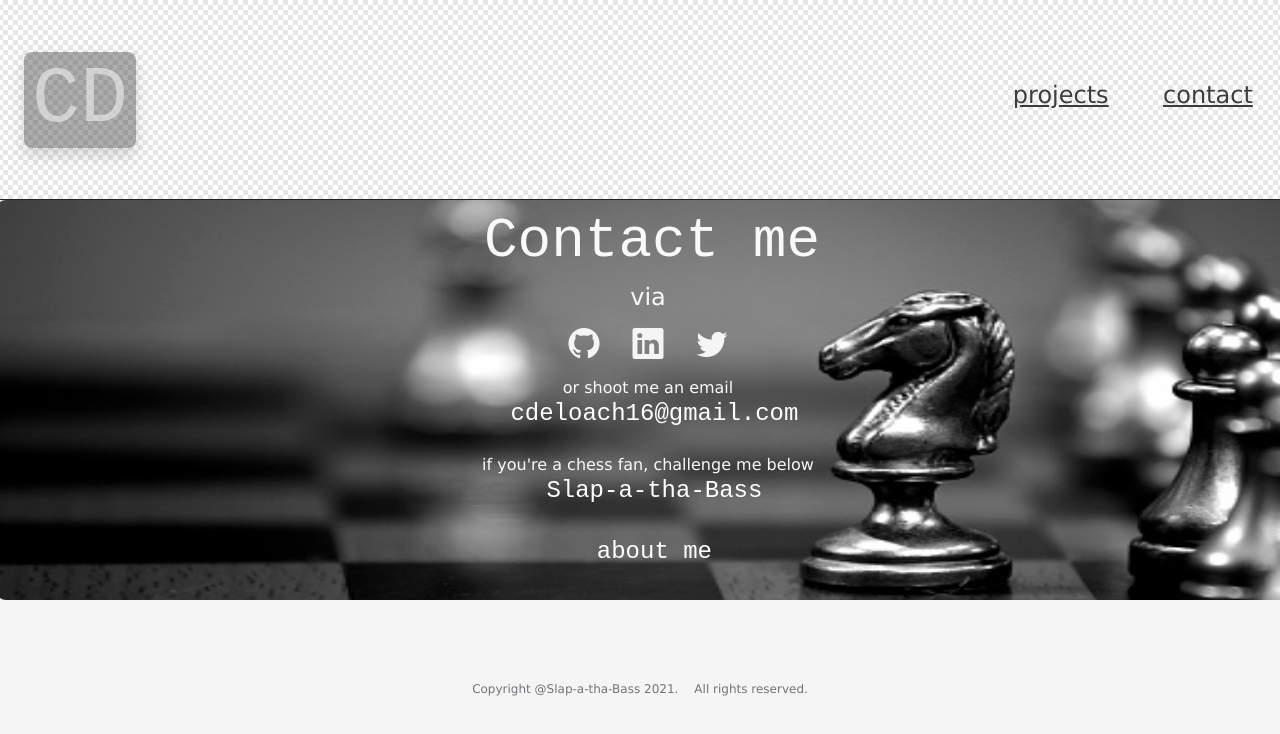
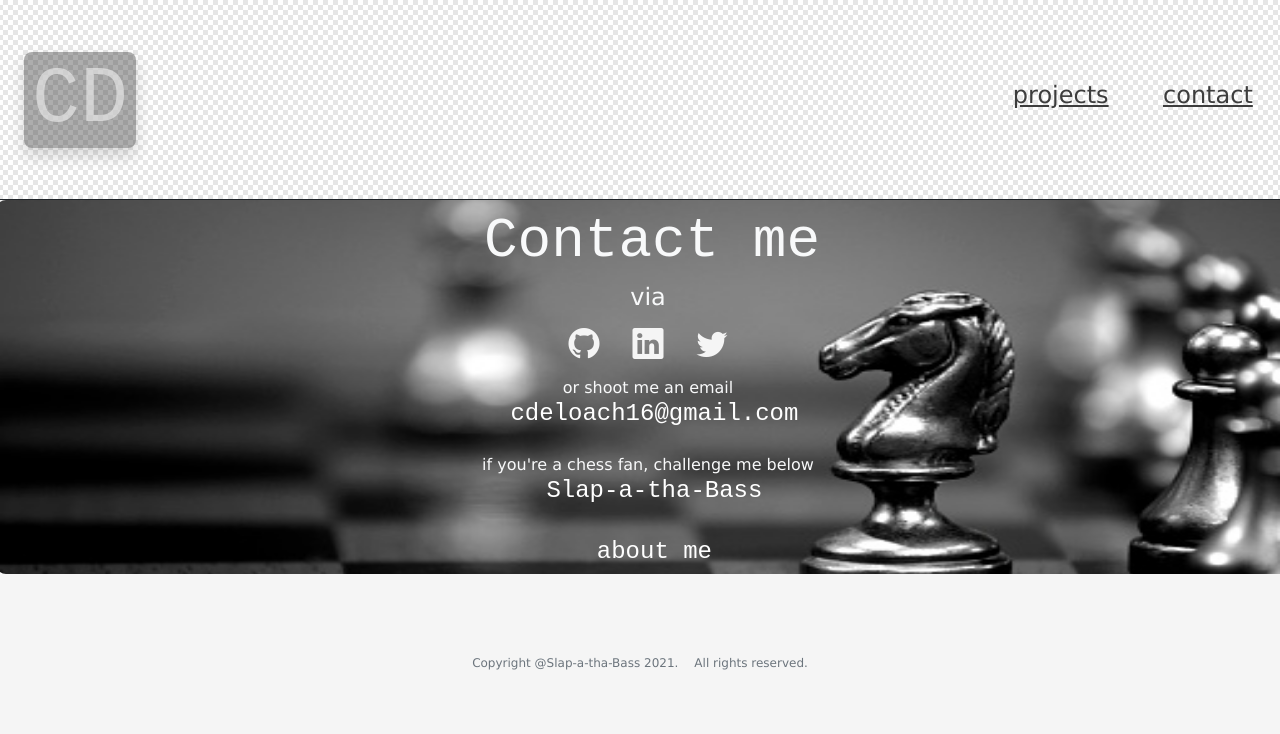
Before and after one commit to Slap-a-tha-Bass/portfolio, a React (Create React App) app: page /contact in a window 1280 px wide. Shown: the top 734 px of the page. Built offline with nearby package versions, Linux system fonts and the light colour scheme.

Commit message:
some final touches

```diff
--- a/src/App.css
+++ b/src/App.css
@@ -72,6 +72,7 @@
 }
 .HomeButton {
   background-color: rgba(0, 0, 0, 0.4);
+  box-shadow: 5px 10px 5px black;
   color: white;
   min-width: 4rem;
   min-height: 2rem;
@@ -259,7 +260,7 @@
 }
 .chess-img-2 {
   background-image: url('./chessphoto.jpg');
-  min-height: 400px;
+  min-height: 300px;
   background-repeat: none;
   background-position: center;
   background-size: auto;
```
